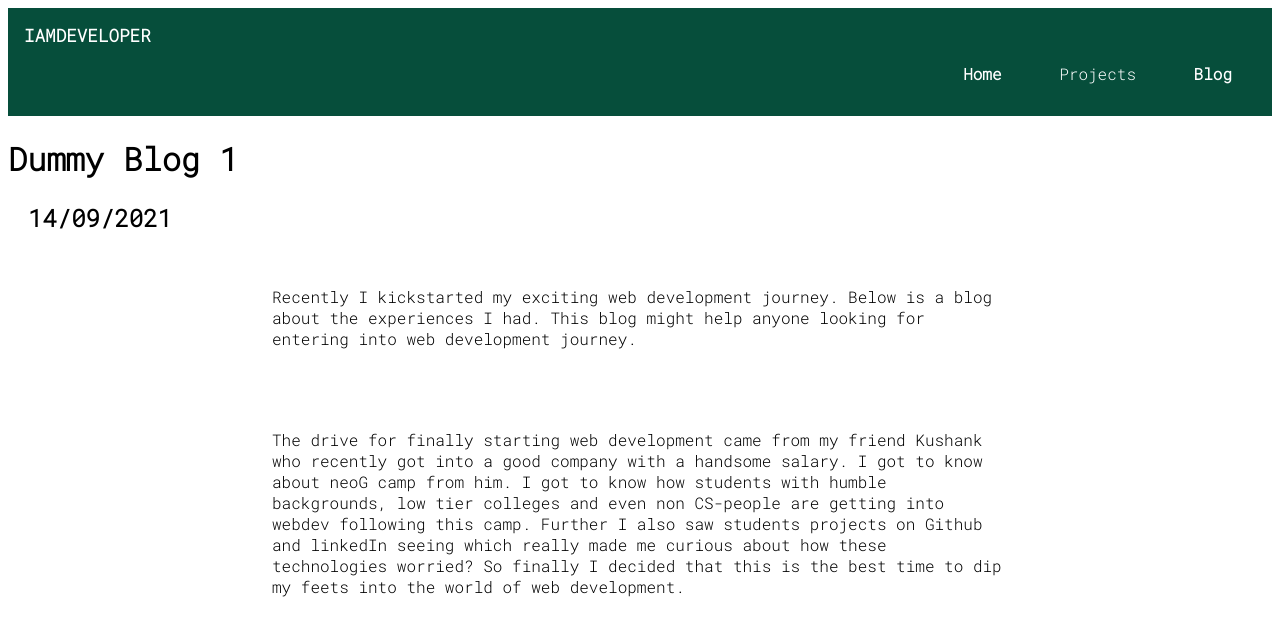
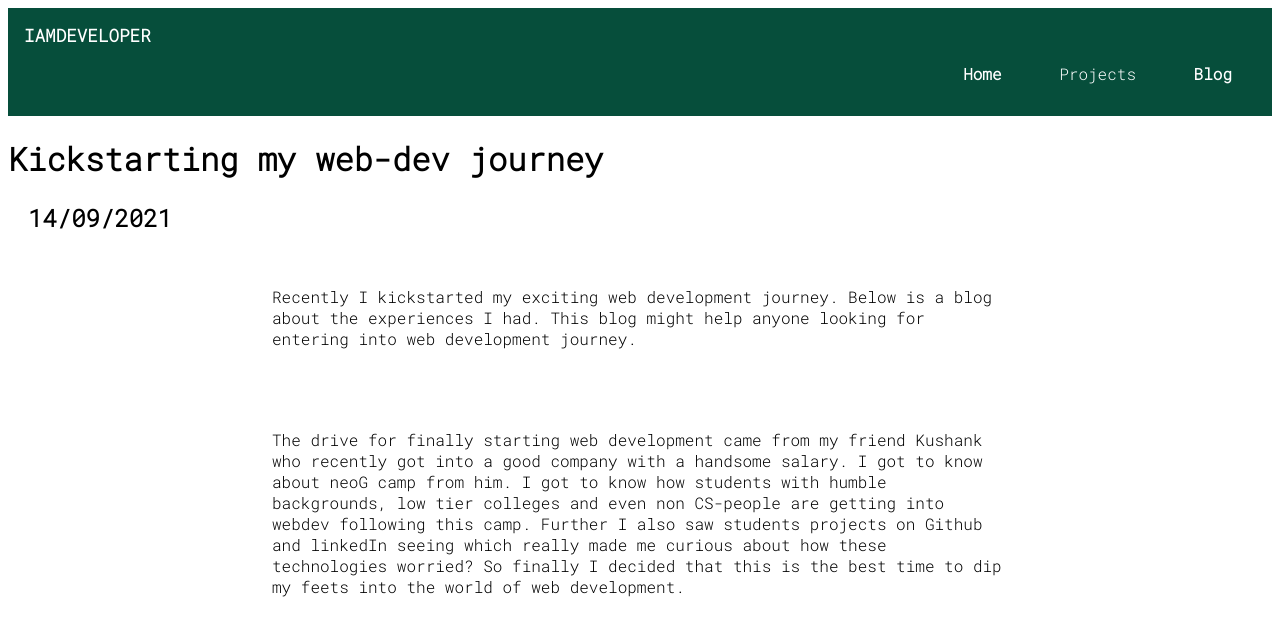
Before and after one commit to vishalg8454/portfolio, a plain HTML site: page dummy_blog1.html in a window 1280 px wide. Shown: the top 642 px of the page. Drawn offline with Linux system fonts and the light colour scheme.

Commit message:
fix title

```diff
--- a/dummy_blog1.html
+++ b/dummy_blog1.html
@@ -26,7 +26,7 @@
         </ul>
     </nav>
 
-    <h1>Dummy Blog 1</h1>
+    <h1>Kickstarting my web-dev journey</h1>
     <h2 style="padding-left:20px;">14/09/2021</h2>
     <main>
         <p class="hero">
```
